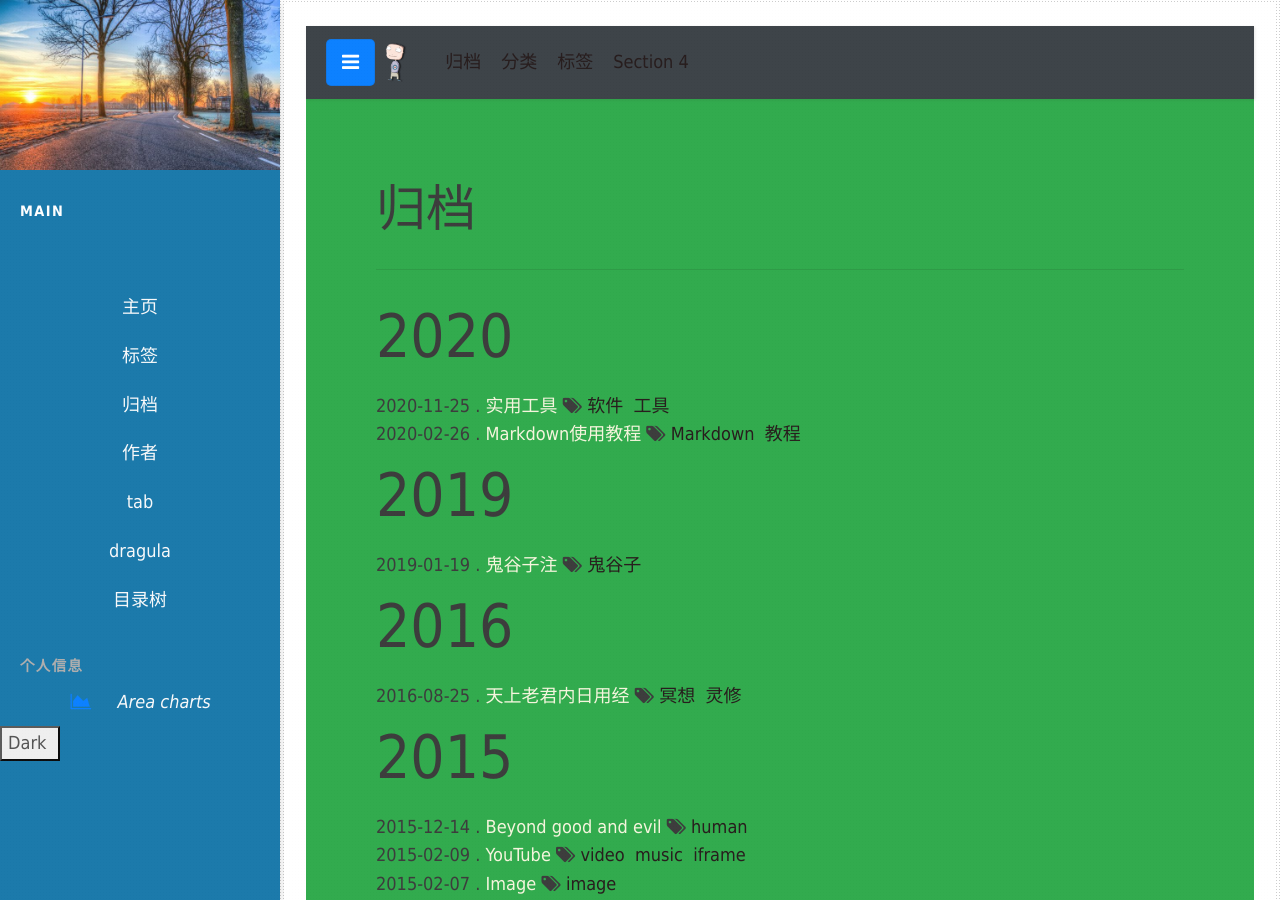
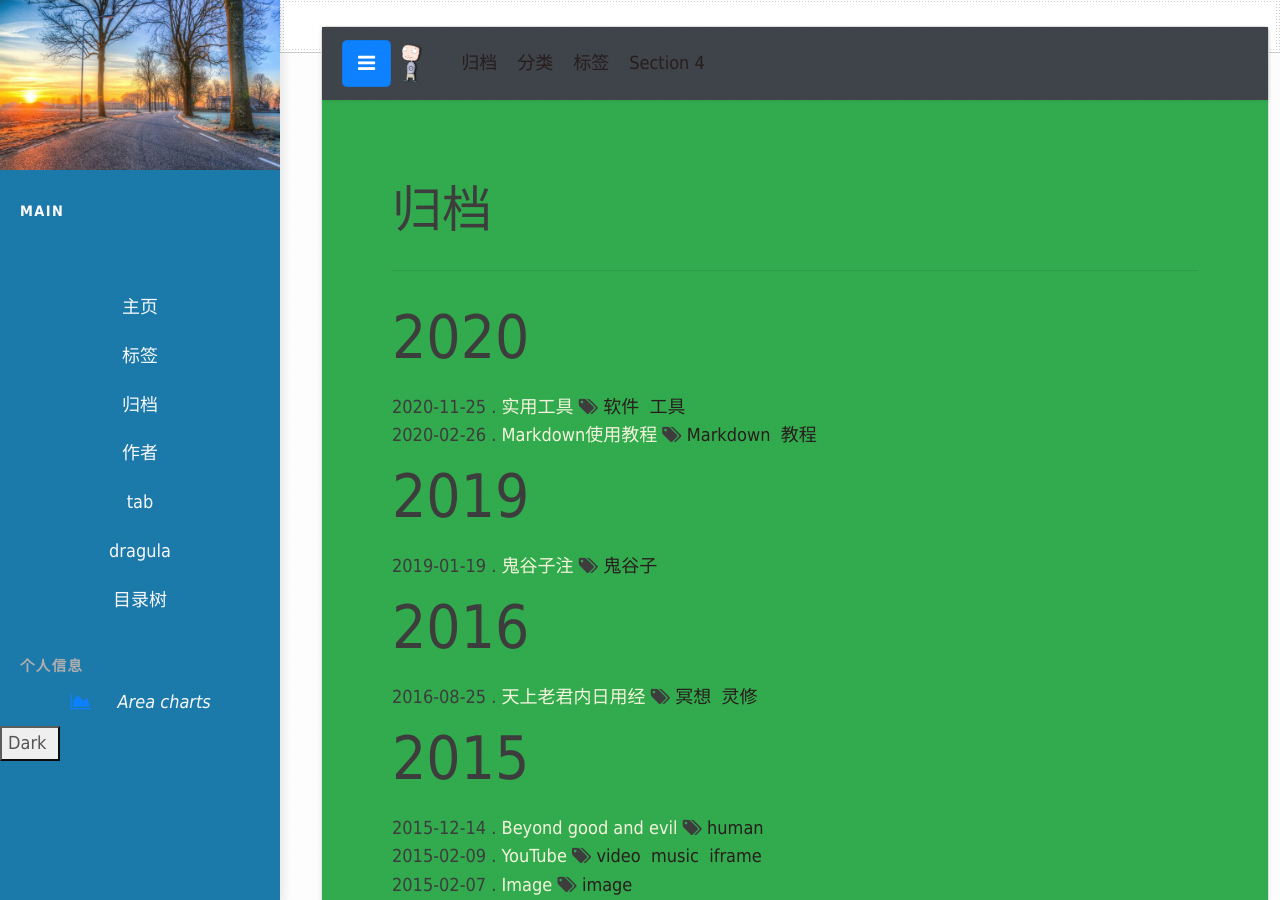
Before and after one commit to nengwuzhi/nengwuzhi.github.ioce, a Jekyll site: the page built from pages/tab.html, in a window 1280 px wide and 900 px high. Built offline with Jekyll 4.4.1, drawn with Linux system fonts in a browser that asks for light colours; nearby versions of some CDN libraries; library files that are not in the unit come from our copies.

Commit message:
Update tab.html

```diff
--- a/pages/tab.html
+++ b/pages/tab.html
@@ -8,7 +8,7 @@ type: page
 
 <!-- Navbar-->
 
-
+<div class="content_container card shadow-sm">
 <nav class="navbar navbar-expand-sm bg-dark navbar-dark">
            <button type="button" id="sidebarCollapse" class="btn btn-primary">
               <i class="fa fa-bars"></i>
@@ -120,5 +120,6 @@ type: page
   <p>Try to scroll this section and look at the navigation bar while scrolling! Try to scroll this section and look at the navigation bar while scrolling!</p>
 </div>
 
+</div>
 
  {% include sidebar.html %}
```
